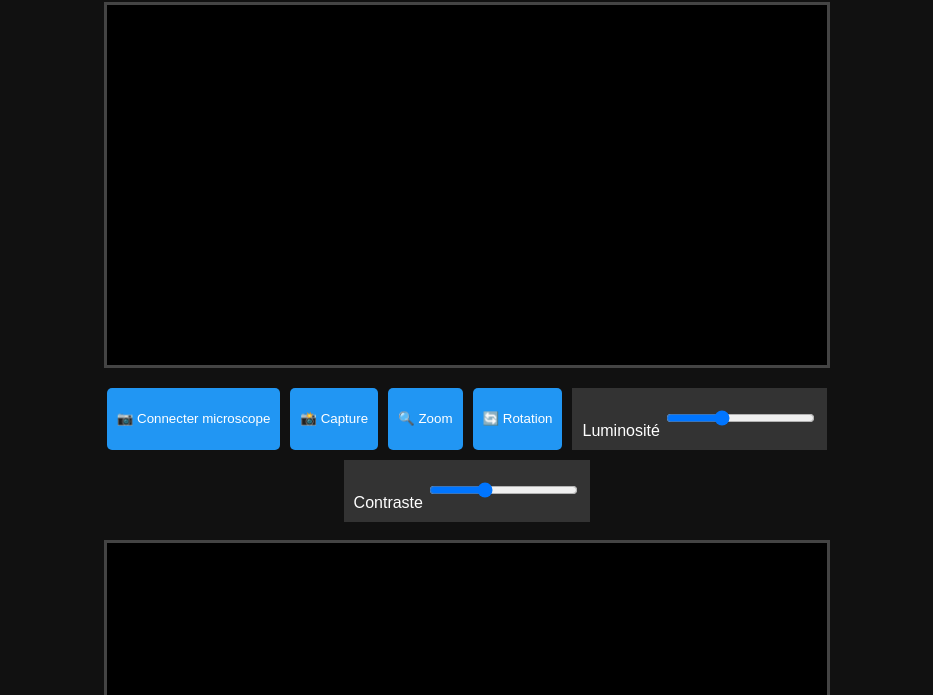
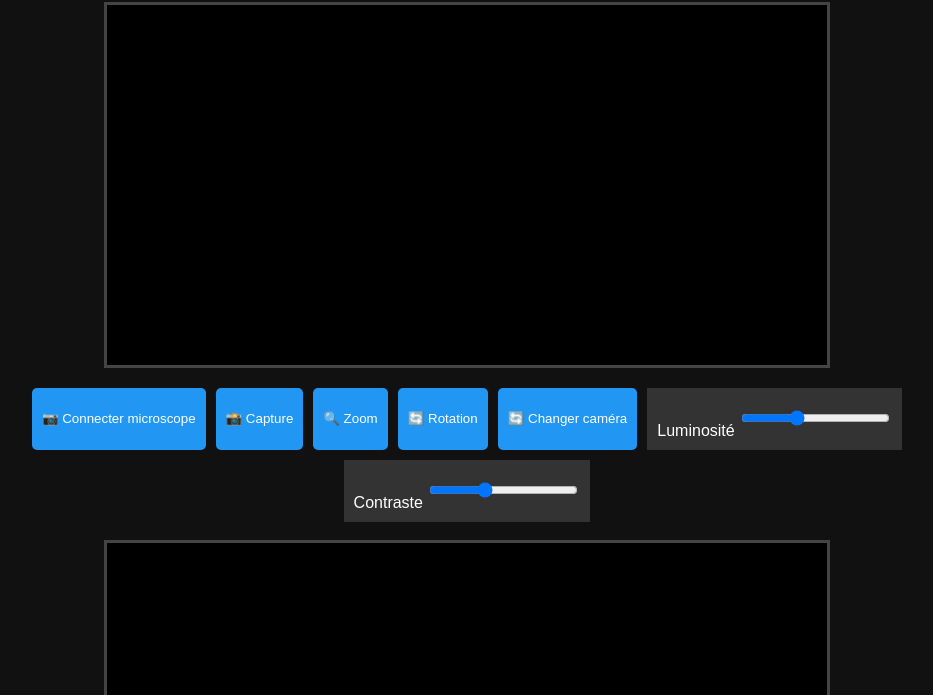
Before and after one commit to lukacharnical/microscope, a plain HTML site: page index.html in a window 1280 px wide. Shown: the part 105-800 px from the top of the page, without its empty margins (173-1106 px from the left). Drawn offline with Linux system fonts and the light colour scheme.

Commit message:
Update index.html

```diff
--- a/index.html
+++ b/index.html
@@ -73,6 +73,8 @@ label {
 <button onclick="toggleZoom()">🔍 Zoom</button>
 
 <button onclick="rotateImage()">🔄 Rotation</button>
+
+<button onclick="changeCamera()">🔄 Changer caméra</button>
 
 <label>
 Luminosité
```
